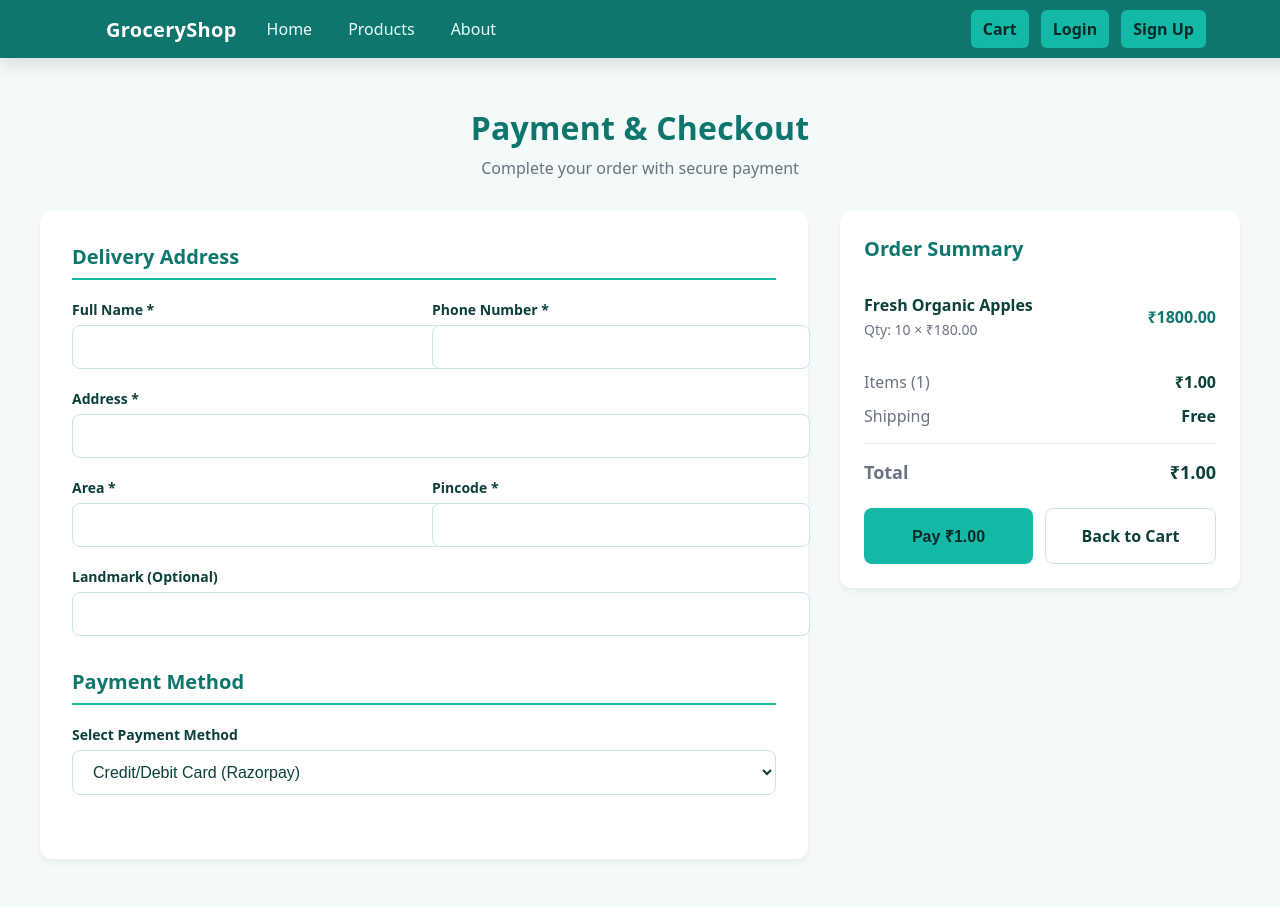
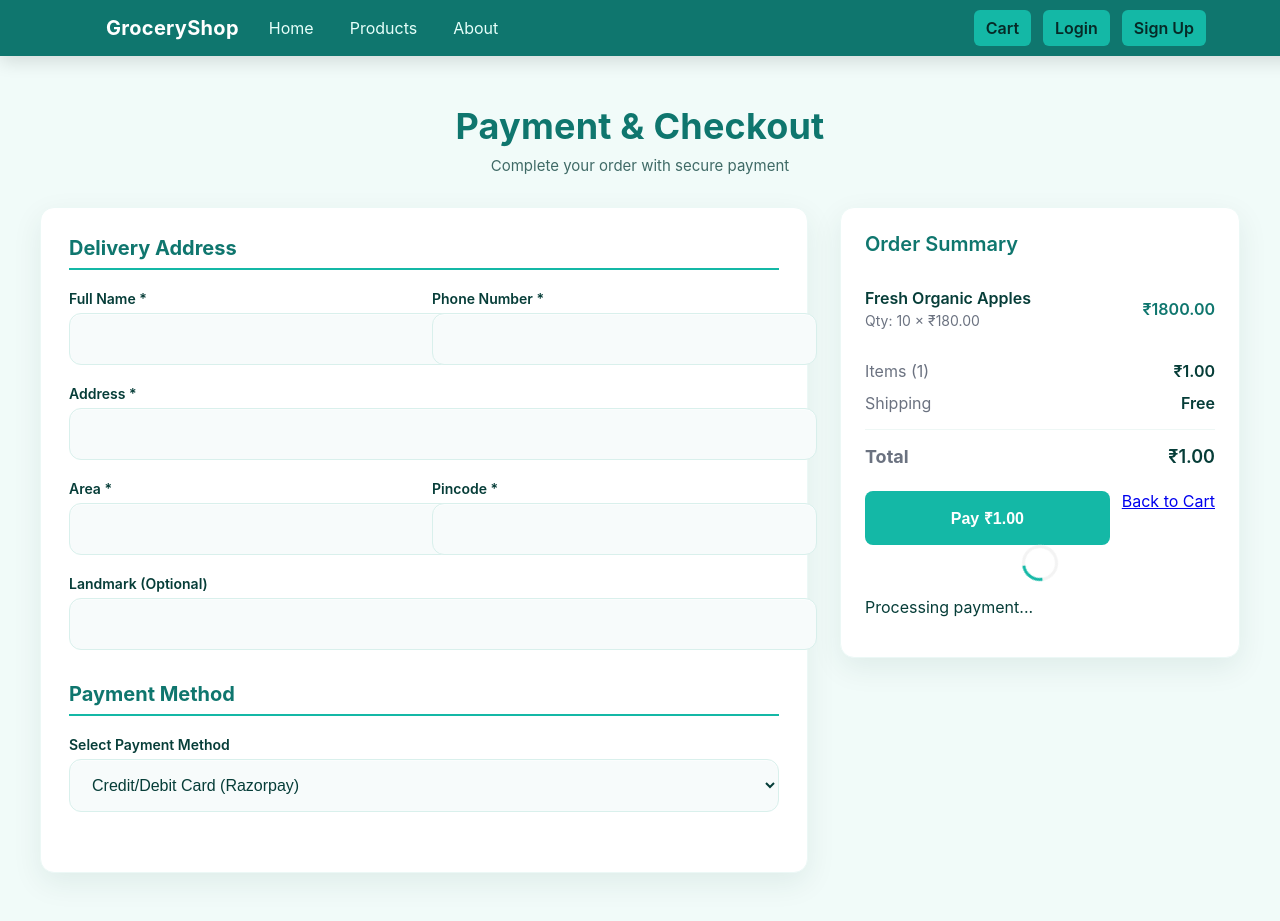
Before and after one commit to Manas-Kamdi/GroceryShop, a Django app: template templates/Payment.html in a window 1280 px wide. Before the commit the page ends 868 px from the top, so only its background shows below. Run offline with Django 5.2, Linux system fonts and the light colour scheme; data comes from the database, SQL or seed files in the repository; tables that the repository leaves empty hold one stand-in row (values such as "Sample post"); the template is opened without the code that fills it: values that come from a table or form of the project are taken from there, most other values are stand-ins (such as "Sample title", 1, 10 or a date in 2020); some libraries are stand-ins or nearby versions.

Commit message:
Style: improve Payment page visuals — modern inputs, cards, buttons and spacing

```diff
--- a/GroceryShop/templates/Payment.html
+++ b/GroceryShop/templates/Payment.html
@@ -7,24 +7,26 @@
     <script src="https://checkout.razorpay.com/v1/checkout.js"></script>
     <style>
         :root {
-            --bg: #f3faf9;
-            --text: #0b3f3a;
+            --bg: #f1fbf9; /* slightly greener tint */
+            --text: #063d38;
             --brand: #0f766e;
             --primary: #14b8a6;
             --primary-strong: #0ea5a3;
-            --on-primary: #062a27;
-            --field: #ffffff;
-            --field-border: #c7e7e2;
+            --on-primary: #ffffff;
+            --field: #f7fbfb; /* subtle field background */
+            --field-border: #d9f0ec;
             --success: #10b981;
             --error: #ef4444;
-            --warning: #f59e0b;
+            --shadow: rgba(8,64,56,0.08);
         }
 
         body {
             margin: 0;
-            font-family: system-ui, -apple-system, Segoe UI, Roboto, Helvetica, Arial, "Apple Color Emoji", "Segoe UI Emoji";
+            font-family: Inter, system-ui, -apple-system, "Segoe UI", Roboto, "Helvetica Neue", Arial;
             background: var(--bg);
             color: var(--text);
+            -webkit-font-smoothing: antialiased;
+            -moz-osx-font-smoothing: grayscale;
         }
 
         .container {
@@ -39,15 +41,16 @@
         }
 
         .payment-header h1 {
-            font-size: 32px;
+            font-size: 36px;
             color: var(--brand);
             margin: 0 0 8px 0;
             letter-spacing: 0.2px;
+            font-weight: 700;
         }
 
         .payment-header p {
-            color: #6b7280;
-            font-size: 16px;
+            color: #3f6a66;
+            font-size: 15px;
             margin: 0;
         }
 
@@ -60,9 +63,10 @@
 
         .payment-form {
             background: #ffffff;
-            border-radius: 12px;
-            box-shadow: 0 4px 6px rgba(0, 0, 0, 0.05);
-            padding: 32px;
+            border-radius: 14px;
+            box-shadow: 0 10px 30px var(--shadow);
+            padding: 28px;
+            border: 1px solid #ecf8f6;
         }
 
         .form-section {
@@ -93,21 +97,23 @@
         .form-group select,
         .form-group textarea {
             width: 100%;
-            padding: 12px 16px;
+            padding: 16px 18px;
             border: 1px solid var(--field-border);
-            border-radius: 8px;
+            border-radius: 12px;
             background: var(--field);
             color: var(--text);
             outline: none;
-            transition: border-color 160ms ease, box-shadow 160ms ease;
+            transition: border-color 160ms ease, box-shadow 160ms ease, transform 120ms ease;
             font-size: 16px;
+            box-shadow: inset 0 1px 0 rgba(255,255,255,0.6);
         }
 
         .form-group input:focus,
         .form-group select:focus,
         .form-group textarea:focus {
-            border-color: var(--primary);
-            box-shadow: 0 0 0 4px rgba(20, 184, 166, 0.15);
+            border-color: var(--primary-strong);
+            box-shadow: 0 6px 18px rgba(14,165,163,0.08);
+            transform: translateY(-1px);
         }
 
         .form-group textarea {
@@ -123,11 +129,12 @@
 
         .order-summary {
             background: #ffffff;
-            border-radius: 12px;
-            box-shadow: 0 4px 6px rgba(0, 0, 0, 0.05);
+            border-radius: 14px;
+            box-shadow: 0 10px 30px var(--shadow);
             padding: 24px;
             position: sticky;
             top: 24px;
+            border: 1px solid #ecf8f6;
         }
 
         .summary-header {
@@ -180,11 +187,11 @@
         }
 
         .summary-row.total {
-            border-top: 1px solid #e5e7eb;
+            border-top: 1px solid #eef7f5;
             padding-top: 16px;
             margin-top: 16px;
             font-size: 18px;
-            font-weight: 600;
+            font-weight: 700;
             color: var(--brand);
         }
 
@@ -225,62 +232,57 @@
         }
 
         .btn-primary:disabled {
+            .payment-buttons {
+                display: flex;
+                gap: 12px;
+                margin-top: 20px;
+            }
+
+            .btn-primary {
+                flex: 1;
+                padding: 14px 20px;
+                border: none;
+                border-radius: 12px;
+                background: linear-gradient(90deg,var(--primary),var(--primary-strong));
+                color: var(--on-primary);
+                font-size: 16px;
+                font-weight: 700;
+                cursor: pointer;
+                transition: transform 120ms ease, box-shadow 120ms ease;
+                box-shadow: 0 8px 22px rgba(20,184,166,0.12);
+            }
+
+            .btn-primary:hover {
+                transform: translateY(-2px);
+            }
+
+            .btn-primary:disabled {
                 background: #e5e7eb;
                 color: #9ca3af;
                 cursor: not-allowed;
+                box-shadow: none;
             }
 
             .btn-secondary {
-            flex: 1;
-            padding: 16px;
+                display: inline-flex;
+                align-items: center;
+                gap: 10px;
+                padding: 12px 16px;
                 border: 1px solid var(--field-border);
-            border-radius: 8px;
+                border-radius: 12px;
                 background: #ffffff;
                 color: var(--text);
-            font-size: 16px;
+                font-size: 15px;
                 font-weight: 600;
                 cursor: pointer;
                 text-decoration: none;
                 text-align: center;
-            transition: background-color 160ms ease, transform 80ms ease;
             }
 
             .btn-secondary:hover {
-            background: #f9fafb;
+                background: #fbfffe;
+                transform: translateY(-1px);
             }
-
-        .btn-secondary:active {
-            transform: translateY(1px);
-        }
-
-        .messages {
-            margin-bottom: 24px;
-        }
-
-        .messages .success {
-            padding: 12px 16px;
-            border-radius: 8px;
-            background: #d1fae5;
-            color: #065f46;
-            border: 1px solid #a7f3d0;
-        }
-
-        .messages .error {
-            padding: 12px 16px;
-            border-radius: 8px;
-            background: #fee2e2;
-            color: #991b1b;
-            border: 1px solid #fca5a5;
-        }
-
-        .loading {
-            display: none;
-            text-align: center;
-            padding: 20px;
-        }
-
-        .loading.show {
-            display: block;
         }
 
         .spinner {
```
Lines whose indentation alone changed are shown as unchanged.
